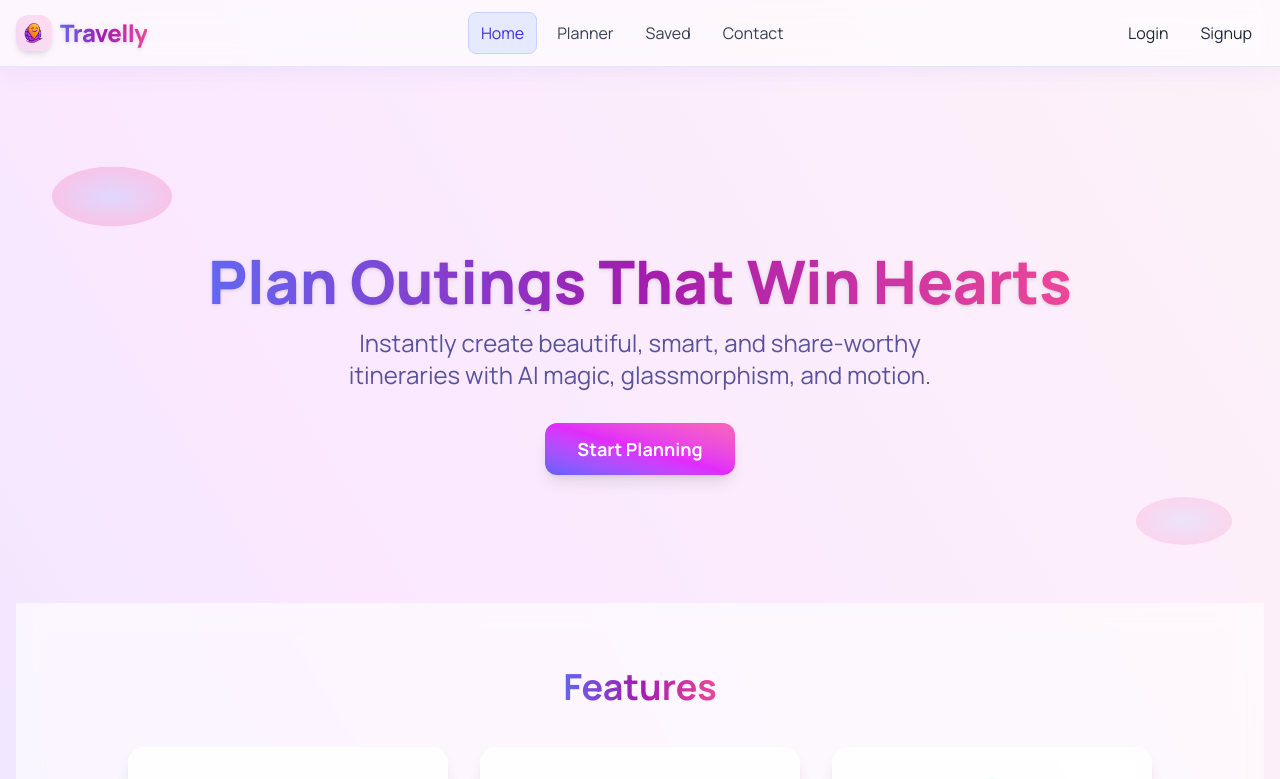
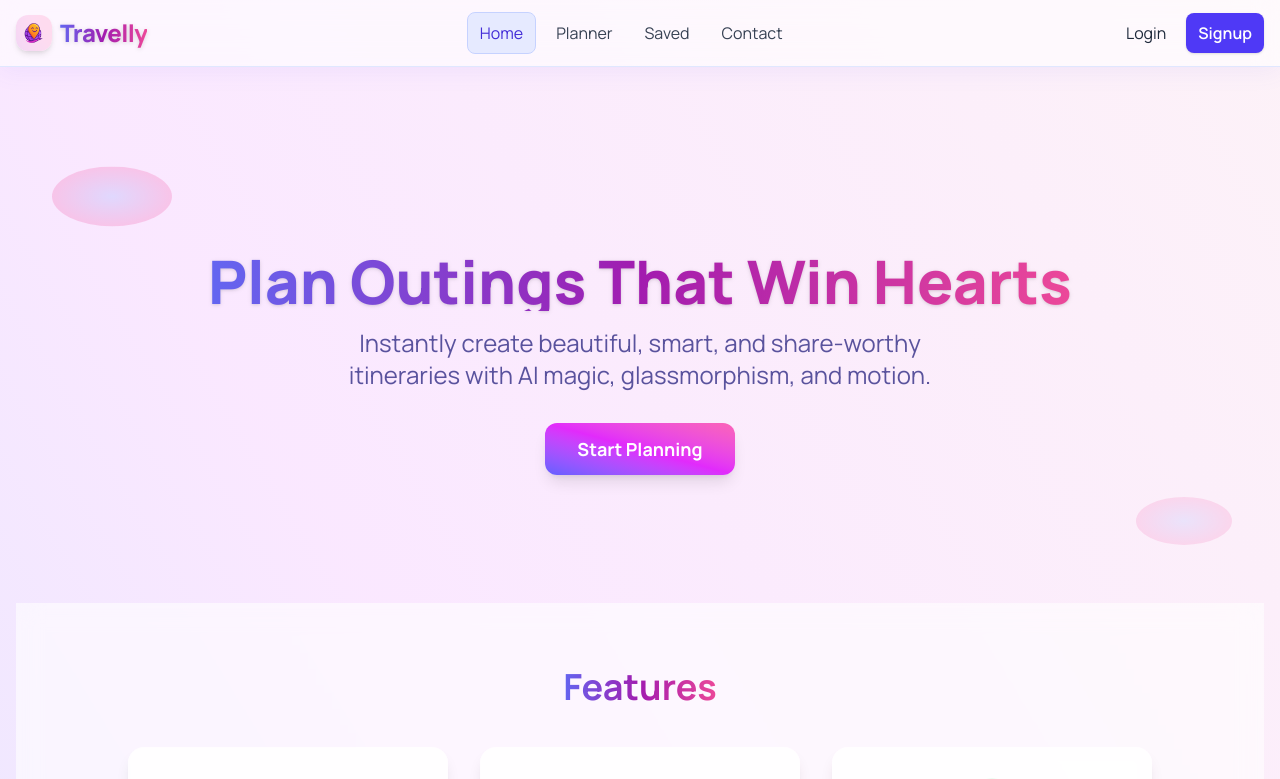
Before and after one commit to AtharvaYadav-dev/Travelly, a React (Vite) app in the folder Outing/: page / in a window 1280 px wide. Shown: the top 779 px of the page. Built offline with nearby package versions, Linux system fonts and the light colour scheme.

Commit message:
Fix navbar user visibility: use user existence instead of metadata check

```diff
--- a/Outing/src/Navbar.jsx
+++ b/Outing/src/Navbar.jsx
@@ -7,11 +7,10 @@ const NavLink = ({ to, children }) => {
   return (
     <Link
       to={to}
-      className={`px-3 py-2 rounded-lg transition-colors duration-200 whitespace-nowrap ${
-        active
+      className={`px-3 py-2 rounded-lg transition-colors duration-200 whitespace-nowrap ${active
           ? 'bg-indigo-100/80 text-indigo-700 dark:bg-dark-glass dark:text-indigo-300 border border-indigo-200 dark:border-dark-border'
           : 'hover:bg-indigo-100/60 dark:hover:bg-dark-glass text-gray-700 dark:text-gray-100'
-      }`}
+        }`}
     >
       {children}
     </Link>
@@ -45,13 +44,15 @@ const Navbar = ({ user, onLogout }) => {
 
         {/* Auth / User */}
         <div className="flex items-center gap-2">
-          {user?.user_metadata?.full_name ? (
+          {user ? (
             <div className="flex items-center gap-2">
               <span className="ml-0 sm:ml-2 flex items-center gap-2 bg-indigo-50/80 dark:bg-dark-card px-3 py-1 rounded-full text-indigo-700 dark:text-indigo-300 font-semibold shadow-sm border border-indigo-200 dark:border-dark-border">
-                <span className="inline-block w-7 h-7 rounded-full bg-gradient-to-tr from-indigo-400 to-pink-400 dark:from-indigo-700 dark:to-pink-700 flex items-center justify-center text-white font-bold">
-                  {user.user_metadata.full_name.charAt(0).toUpperCase()}
+                <span className="inline-block w-7 h-7 rounded-full bg-gradient-to-tr from-indigo-400 to-pink-400 dark:from-indigo-700 dark:to-pink-700 flex items-center justify-center text-white font-bold text-xs">
+                  {(user.user_metadata?.full_name || user.email || '?').charAt(0).toUpperCase()}
                 </span>
-                <span className="hidden sm:inline">{user.user_metadata.full_name}</span>
+                <span className="hidden sm:inline">
+                  {user.user_metadata?.full_name || user.email?.split('@')[0]}
+                </span>
               </span>
               <button
                 onClick={onLogout}
@@ -62,8 +63,8 @@ const Navbar = ({ user, onLogout }) => {
             </div>
           ) : (
             <>
-              <Link to="/login" className="px-3 py-2 rounded-lg hover:bg-pink-100/60 dark:hover:bg-dark-glass transition-colors duration-200">Login</Link>
-              <Link to="/signup" className="px-3 py-2 rounded-lg hover:bg-yellow-100/60 dark:hover:bg-dark-glass transition-colors duration-200">Signup</Link>
+              <Link to="/login" className="px-3 py-2 rounded-lg hover:bg-pink-100/60 dark:hover:bg-dark-glass transition-colors duration-200 font-medium">Login</Link>
+              <Link to="/signup" className="px-3 py-2 rounded-lg bg-indigo-600 text-white font-semibold shadow-sm hover:bg-indigo-700 transition-colors duration-200">Signup</Link>
             </>
           )}
         </div>
```
